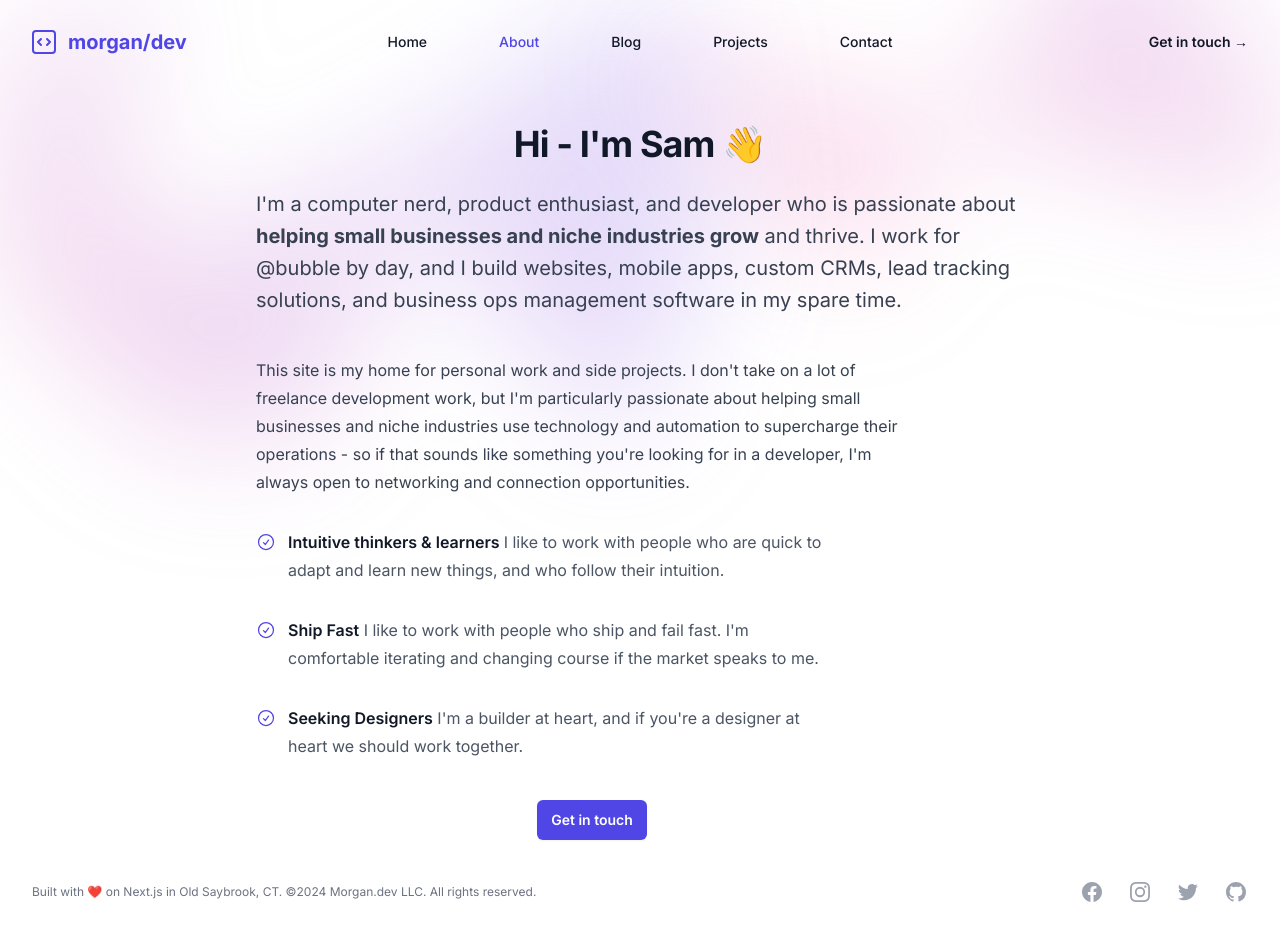
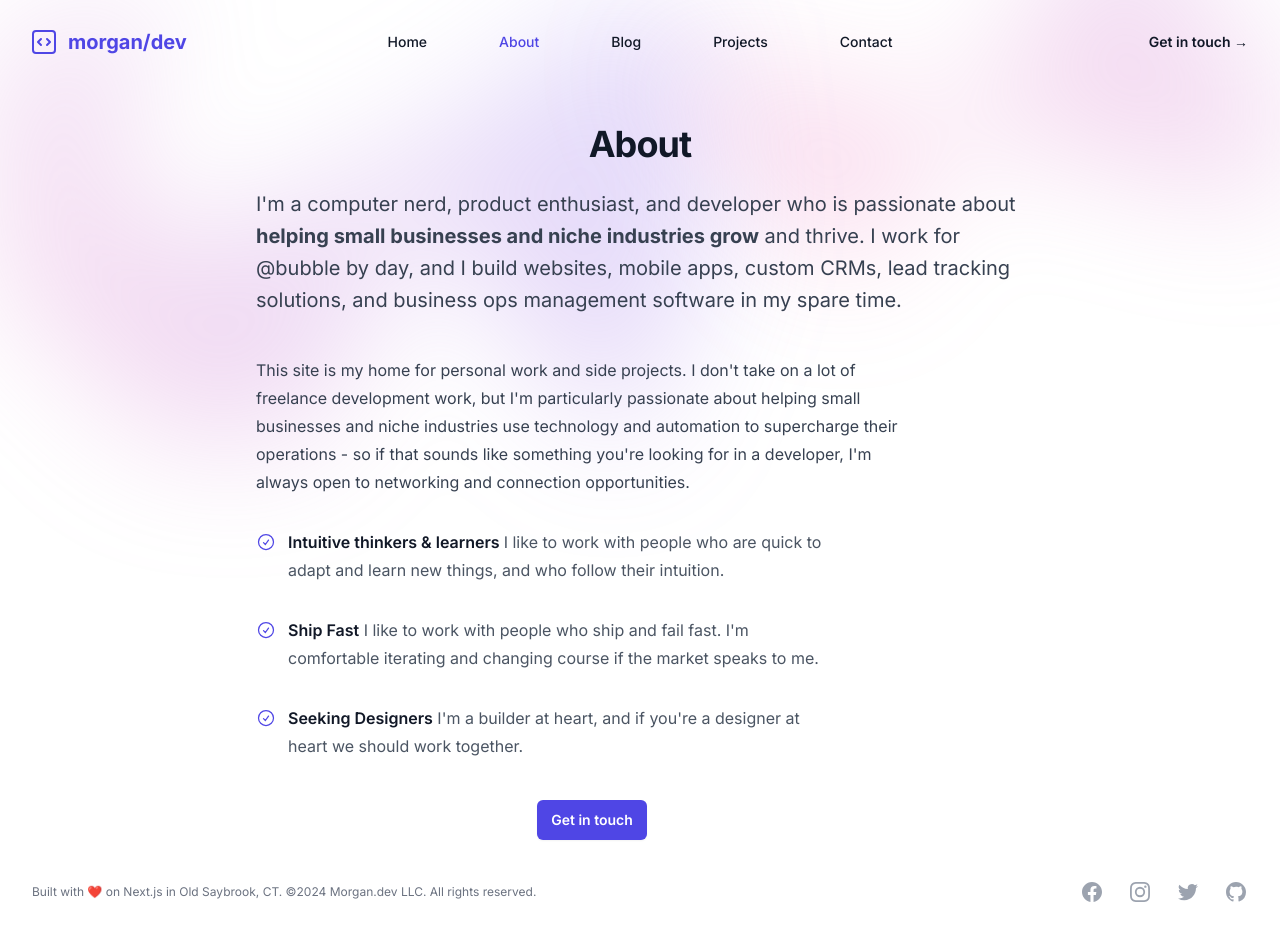
Before and after one commit to sammorgandev/morgandev-nextjs, a Next.js app: page /about in a window 1280 px wide. Shown: the top 940 px of the page. Built offline with nearby package versions, Linux system fonts and the light colour scheme.

Commit message:
about title update

```diff
--- a/app/about/page.tsx
+++ b/app/about/page.tsx
@@ -10,7 +10,7 @@ export default function About() {
 		<MainLayout>
 			<div className="mx-auto max-w-3xl text-base leading-7 text-gray-700">
 				<h1 className="mt-2 text-left lg:text-center text-3xl font-bold tracking-tight text-gray-900 sm:text-4xl">
-					Hi - I&apos;m Sam 👋{" "}
+					About
 				</h1>
 				<p className="mt-6 text-xl leading-8">
 					I&apos;m a computer nerd, product enthusiast, and developer who is
```
